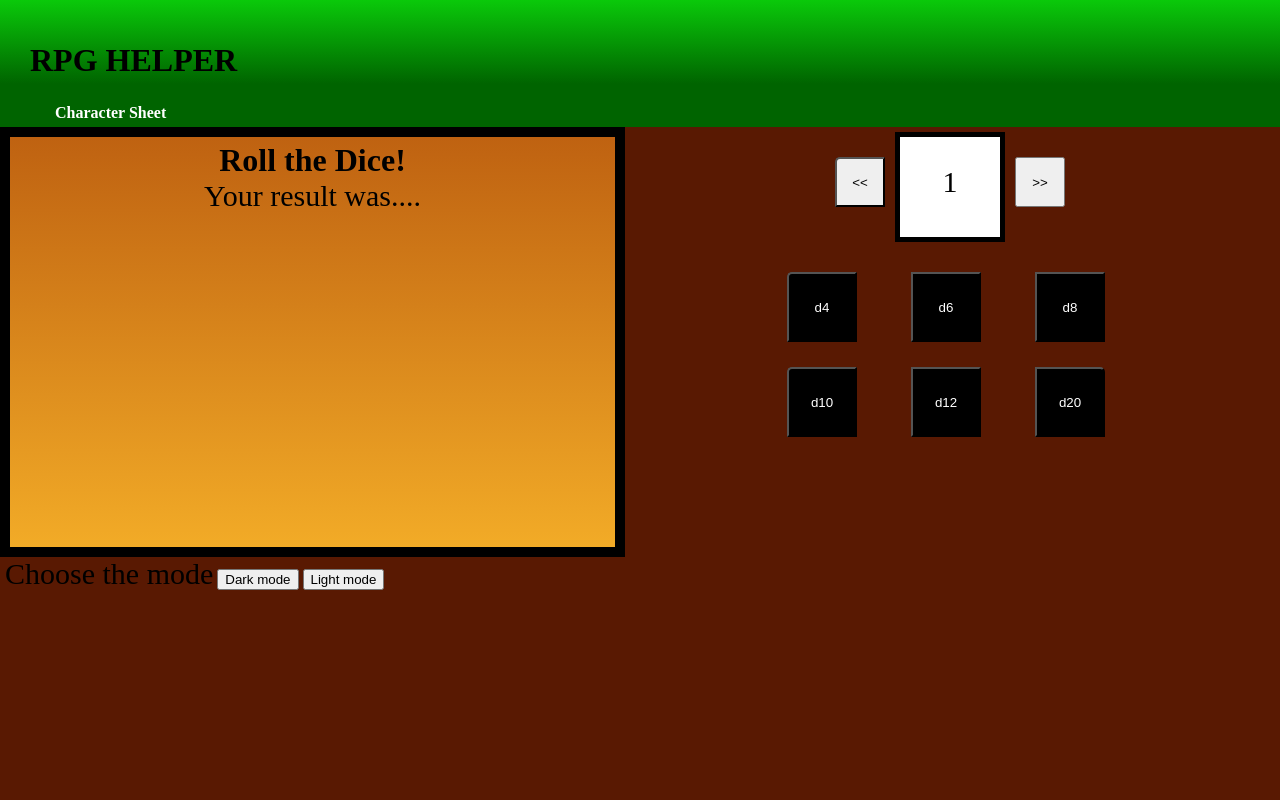
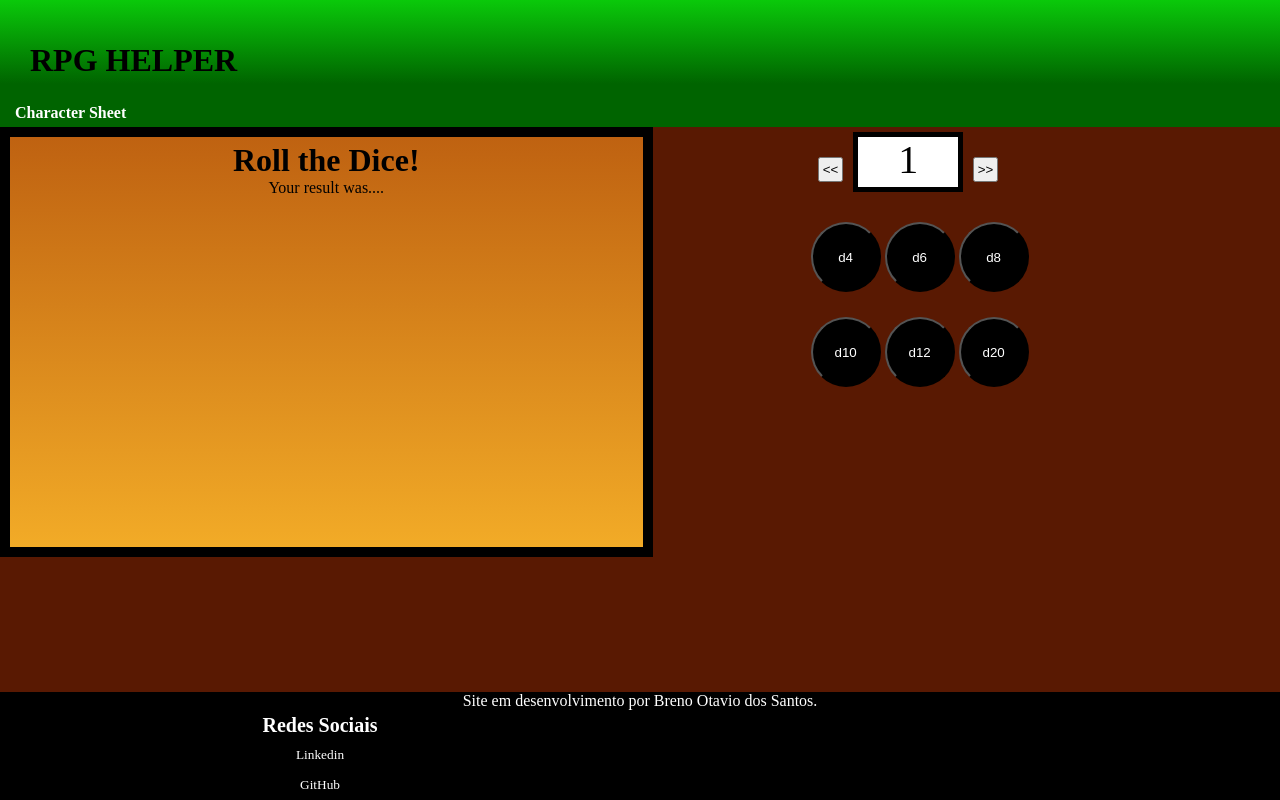
Before and after one commit to BrenoSantos18/jssite, a plain HTML site: page index.html in a window 1280 px wide. Drawn offline with Linux system fonts and the light colour scheme.

Commit message:
update1 - Style

```diff
--- a/index.html
+++ b/index.html
@@ -29,7 +29,6 @@
                     <input id="left" type="button" value="<<" onclick="math('sub')">
                     <p id="numberOfDices"><br>1</p>
                     <input type="button" value=">>" onclick="math('add')">
-
                 </div>
 
                 <div id="rollIt">
@@ -43,23 +42,34 @@
                     <input id="right" type="button" value="d20" onclick="seeResult(20)">
                 </div>
 
-
-
-
-
             </div>
         </div>
-
+        <!--
         <div>
             <label>Choose the mode</label>
 
             <input type="button" value="Dark mode" onclick="setMode('dark')">
             <input type="button" value="Light mode" onclick="setMode('light')">
         </div>
+        -->
 
     </main>
 
     <footer>
+        <p>Site em desenvolvimento por Breno Otavio dos Santos.</p>
+
+        <div id="infos">
+            <div id="social">
+                <small>
+                    <h2>Redes Sociais</h2>
+                </small>
+                <small><a href="https://www.linkedin.com/in/breno-dos-santos-215430275/" target="_blank">Linkedin</a></small>
+                <small><a href="https://github.com/BrenoSantos18" target="_blank">GitHub</a></small>
+
+            </div>
+        </div>
+
+
     </footer>
 
     <script src="index.js"></script>
--- a/style.css
+++ b/style.css
@@ -1,6 +1,7 @@
 
 * {
     margin: 0px;
+    padding: 0px;
 }
 
 :root {
@@ -13,6 +14,7 @@
 
 body {
     background-color: var(--color4);
+    width: 100%;
 }
 
 
@@ -30,14 +32,14 @@ nav li {
     padding: 5px;
 }
 
-a {
+nav a {
     text-decoration: none;
     color: white;
     font-weight: bold;
     padding: 5px;
 }
 
-a:hover {
+nav a:hover {
     background-color: rgb(1, 77, 1);
     padding: 5px;
     border-top-left-radius: 5px;
@@ -47,7 +49,6 @@ a:hover {
 
 main{
     padding: 5px;
-
 }
 
 div#diceContent {
@@ -69,74 +70,80 @@ div#showResult {
 div#dices {
     display: flex;
     flex-direction: column;
+    width: 50%;
+    height: 100%;
 }
+
+div#dices input {
+    width: 70px;
+    height: 70px;
+}
+
+
+
 
 div#amountOfDices {
     display: flex;
-    padding: 0px 200px 0px 200px;
-    text-align: center;
+    width: 50%;
+    margin: auto;
     margin-bottom: 30px;
 }
 
 div#amountOfDices input {
-    height: 50px;
-    width: 50px;
+    height: 25px;
+    width: 25px;
     margin: 25px 10px 10px 10px;
 }
 
 div#amountOfDices p {
-    font-size: 30px;
+    text-align: center;
+    font-size: 40px;
+    background-color: white;
     width: 100px;
-    height: 100px;
-    background-color: white;
     color: black;
-    line-height: 30px;
+    line-height: 15px;
     border: 5px solid black;
 }
 
 
 div#rollIt {
-    padding: 0px 30px 0px 22px;
+    padding: 0px 0px 0px 5px;
+    width: 50%;
+    margin: auto;
 }
 
 div#rollIt input {
-    margin-right: 50px;
     margin-bottom: 25px;
-    min-width: 25px;
-    min-height: 25px;
+    border-radius: 50%;
     height: 70px;
     width: 70px;
     background-color: black;
     color: white;
 }
 
-input#left {
-    border-top-left-radius: 5px;
-    margin-left: 140px;
-}
-input#right {
-    border-top-right-radius: 5px;
-}
-
 
 footer {
     background-color: black;
     color: white;
+    bottom: 0;
+    position: absolute;
+    width: 100%;
+    text-align: center;
 }
 
 
-/*Divs*/
-div#txt1 {
-    background-color: blue;
-    color: white;
-    height: 100px;
-    width: 100px;
-    text-align: center;
+div#infos {
+    display: flex;
 }
 
-label {
-    font-size: 30px;
+div#social {
+    display: flex;
+    flex-direction: column;
+    width: 50%;
+    line-height: 30px;
 }
-label#result {
-    font-size: 50px;
+
+div#social a {
+    text-decoration: none;
+    color: white;
 }
```
